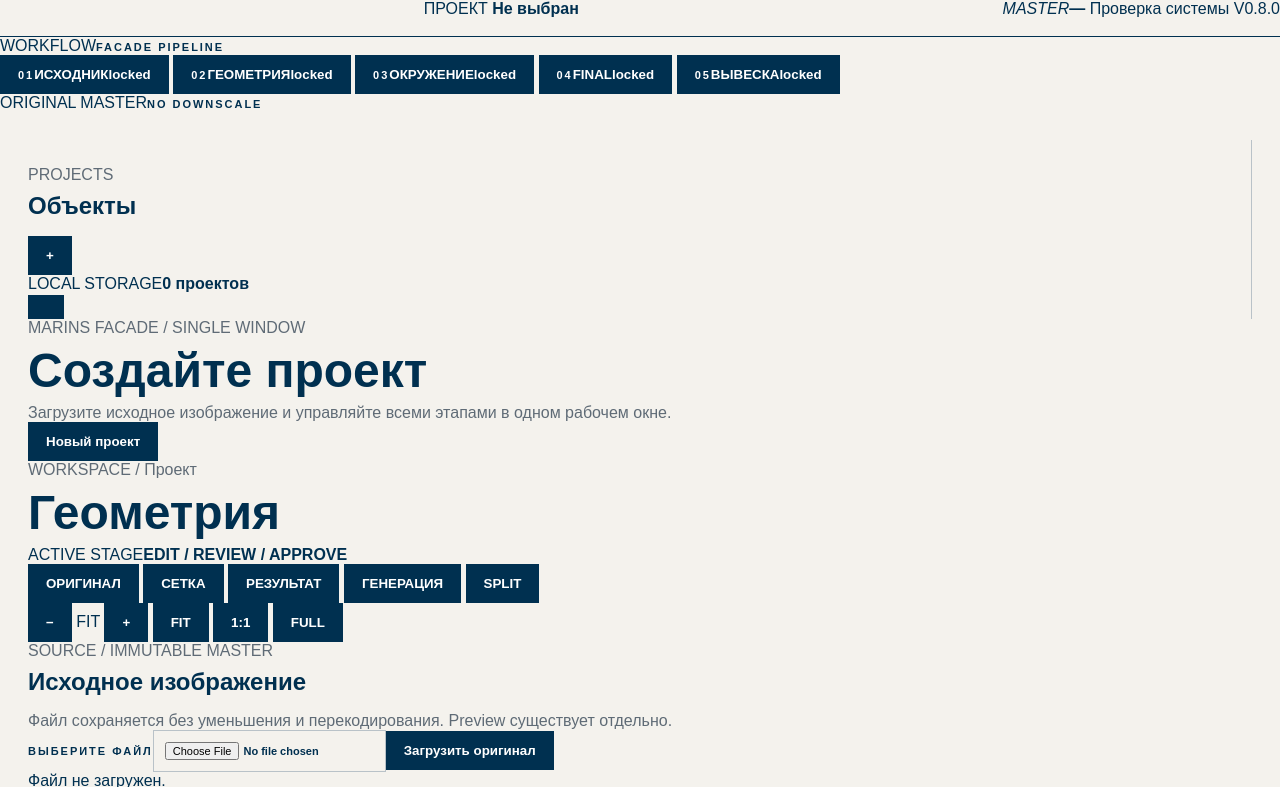
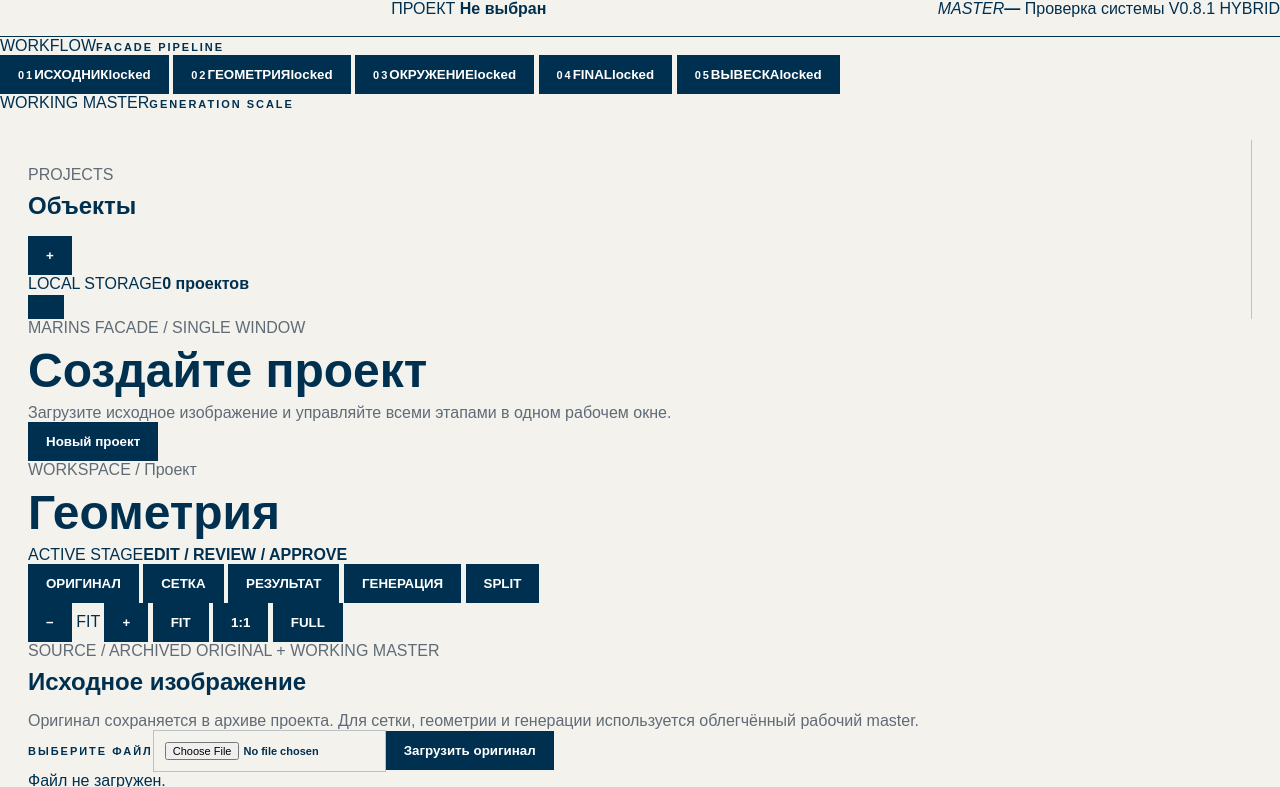
Before and after one commit to Kontrakevich/MarinsFasad, a plain HTML site: page v080/ui_single_window/index.html in a window 1280 px wide. Shown: the top 787 px of the page. Drawn offline with Linux system fonts and the light colour scheme; files whose address does not match are found by name.

Commit message:
Update workspace source UI to v0.8.1 hybrid

```diff
--- a/v080/ui_single_window/index.html
+++ b/v080/ui_single_window/index.html
@@ -6,8 +6,8 @@
   <meta http-equiv="Cache-Control" content="no-store, no-cache, must-revalidate, max-age=0">
   <meta http-equiv="Pragma" content="no-cache">
   <meta http-equiv="Expires" content="0">
-  <title>Marins Facade — Workspace v0.8.0</title>
-  <link rel="stylesheet" href="/static/styles.css?v=resilient-fullframe-0806">
+  <title>Marins Facade — Workspace v0.8.1 Hybrid</title>
+  <link rel="stylesheet" href="/static/styles.css?v=hybrid-two-pass-3200">
 </head>
 <body>
 <div class="app-shell">
@@ -22,7 +22,7 @@
     <div class="system-meta">
       <span class="meta-item"><i class="meta-label">MASTER</i><strong id="header-master">—</strong></span>
       <span id="health" class="system-state"><i></i>Проверка системы</span>
-      <span class="version-mark">V0.8.0</span>
+      <span class="version-mark">V0.8.1 HYBRID</span>
     </div>
   </header>
 
@@ -33,7 +33,7 @@
     <button data-stage="environment"><small>03</small><span>ОКРУЖЕНИЕ</span><b>locked</b></button>
     <button data-stage="final"><small>04</small><span>FINAL</span><b>locked</b></button>
     <button data-stage="branding"><small>05</small><span>ВЫВЕСКА</span><b>locked</b></button>
-    <div class="pipeline-meta"><span>ORIGINAL MASTER</span><small>NO DOWNSCALE</small></div>
+    <div class="pipeline-meta"><span>WORKING MASTER</span><small>GENERATION SCALE</small></div>
   </nav>
 
   <main class="workspace-layout">
@@ -86,7 +86,7 @@
 
         <div id="viewer" class="viewer">
           <section id="source-panel" class="source-panel hidden">
-            <div><p class="eyebrow">SOURCE / IMMUTABLE MASTER</p><h2>Исходное изображение</h2><p>Файл сохраняется без уменьшения и перекодирования. Preview существует отдельно.</p></div>
+            <div><p class="eyebrow">SOURCE / ARCHIVED ORIGINAL + WORKING MASTER</p><h2>Исходное изображение</h2><p>Оригинал сохраняется в архиве проекта. Для сетки, геометрии и генерации используется облегчённый рабочий master.</p></div>
             <label class="upload-control"><span>ВЫБЕРИТЕ ФАЙЛ</span><input id="source-file" type="file" accept="image/jpeg,image/png,image/webp"><button id="upload-source" type="button" class="button button-primary">Загрузить оригинал</button></label>
             <div id="source-status" class="status-line">Файл не загружен.</div>
           </section>
@@ -174,6 +174,6 @@
 </div>
 
 <div id="error-modal" class="modal hidden"><div class="modal-card"><p class="eyebrow">ОШИБКА</p><h3 id="error-title">Операция не выполнена</h3><pre id="error-text"></pre><button id="error-close" class="button button-primary">Закрыть</button></div></div>
-<script src="/static/app-v080.js?v=resilient-fullframe-0806"></script>
+<script src="/static/app-v080.js?v=hybrid-two-pass-3200"></script>
 </body>
 </html>
```
